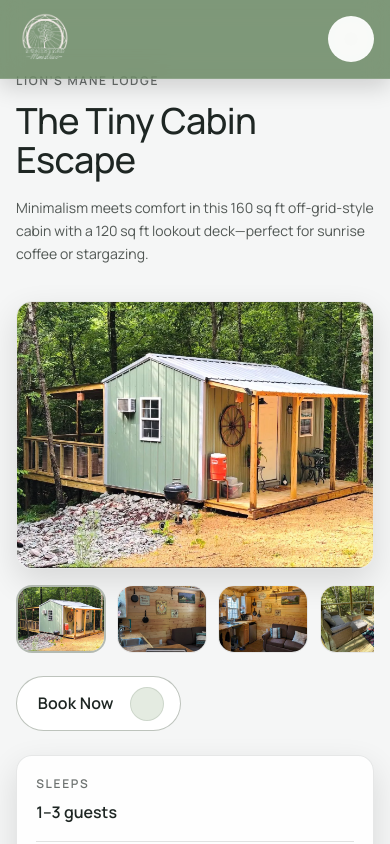
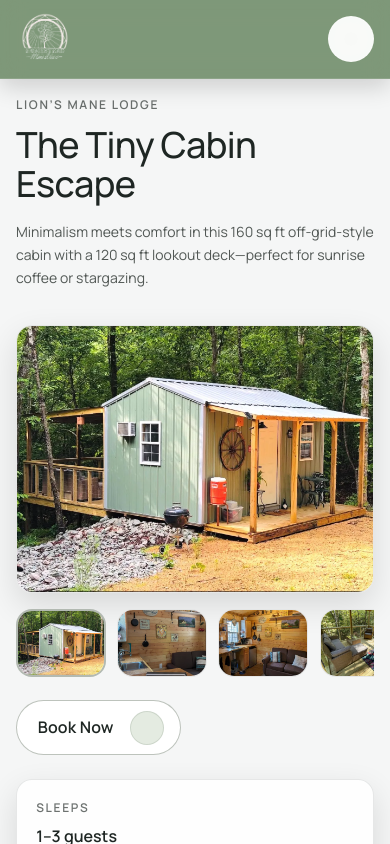
Before and after one commit to JaccobStanton/homestead_ministries, a React (Vite) app: page /accommodations in a window 390 px wide. Shown: the top 844 px of the page. Built offline with nearby package versions, Linux system fonts and the light colour scheme; some icons are missing.

Commit message:
Added extra top padding on mobile so the navbar no longer overlaps the first text. Also applied mobile overflow fixes to both detail pages so the main image, thumbnails, and text card stay within the viewport.

```diff
--- a/src/components/accomodations/LionManesLodge.jsx
+++ b/src/components/accomodations/LionManesLodge.jsx
@@ -85,7 +85,7 @@ export default function LionManesLodge() {
       component="section"
       sx={{
         position: "relative",
-        pt: { xs: 9, sm: 11, md: 13 },
+        pt: { xs: 12, sm: 11, md: 13 },
         pb: { xs: 3.5, sm: 4.5, md: 5.5 },
         backgroundColor: "rgba(255,255,255,0.96)",
       }}
--- a/src/components/accomodations/PortabelloPlace.jsx
+++ b/src/components/accomodations/PortabelloPlace.jsx
@@ -92,7 +92,7 @@ export default function PortabelloPlace() {
       component="section"
       sx={{
         position: "relative",
-        pt: { xs: 9, sm: 11, md: 13 },
+        pt: { xs: 12, sm: 11, md: 13 },
         pb: { xs: 9, sm: 11, md: 13 },
         backgroundColor: "rgba(255,255,255,0.96)",
       }}
```
